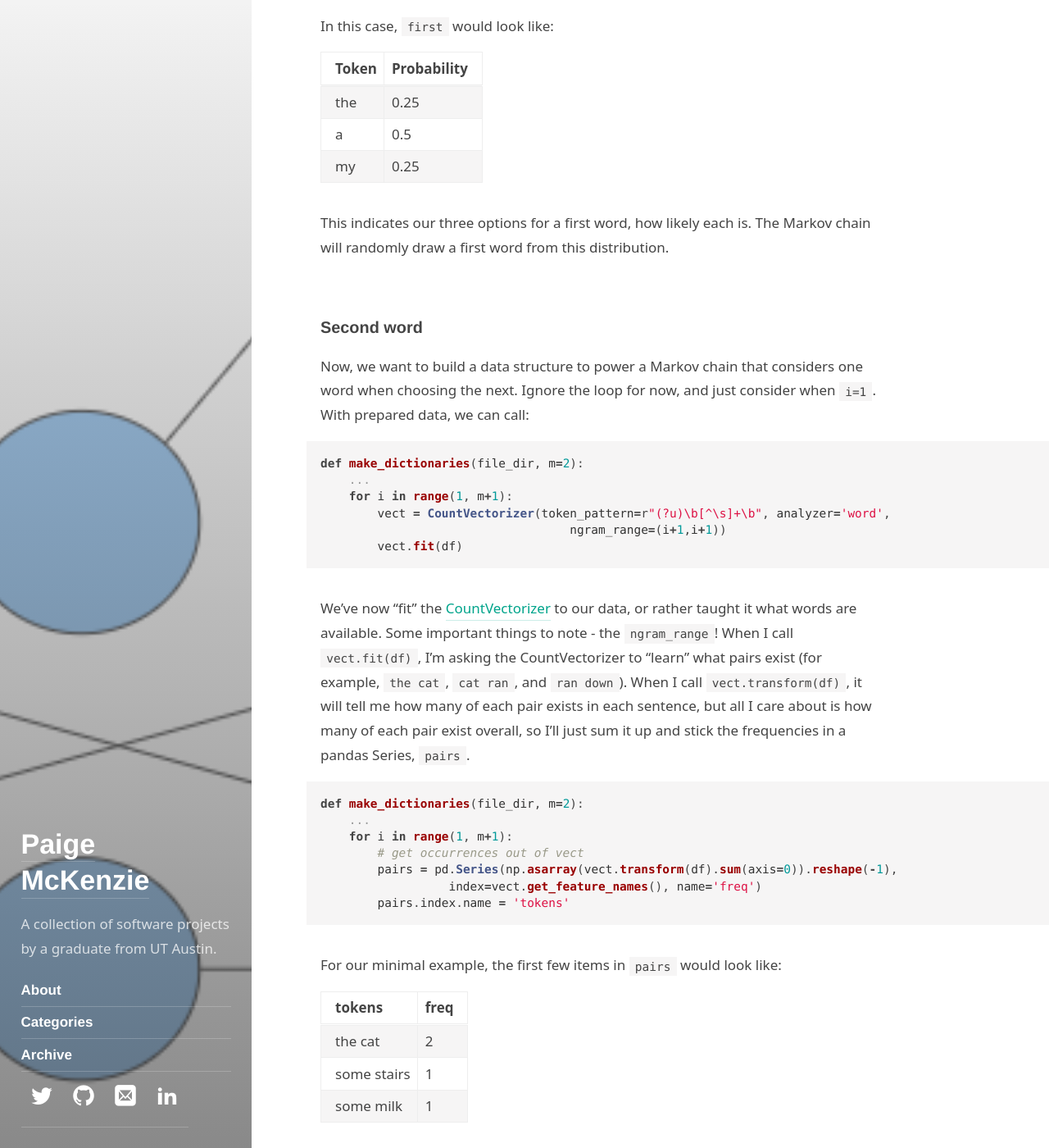
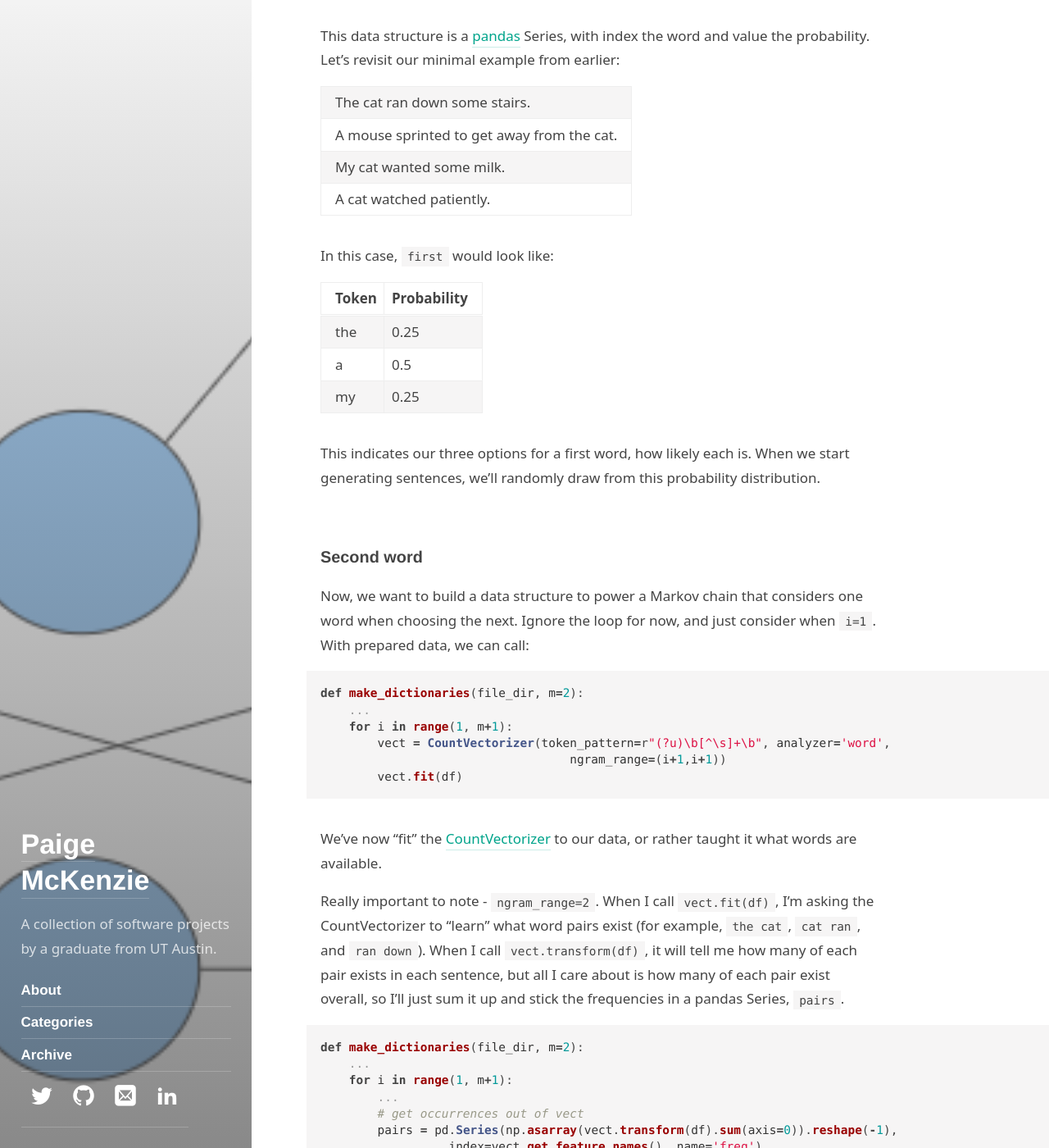
Before and after one commit to p-mckenzie/p-mckenzie.github.io, a Jekyll site: the page built from _posts/2020-11-03-markov-chains.md, in a window 1280 px wide and 1400 px high, scrolled down 8468 px. Shown: the whole window at 82% size. Built offline with Jekyll 4.4.1, drawn with Linux system fonts in a browser that asks for light colours; some web fonts are replaced; some of the changed text lies outside the part shown.

Commit message:
typos to markov

````diff
--- a/_posts/2020-11-03-markov-chains.md
+++ b/_posts/2020-11-03-markov-chains.md
@@ -9,7 +9,7 @@ title: "Markov chains for text generation"
 # This description is used to preview the page on search engines, social media, etc.
 description: >
   Generating believable sentences using Markov chains, based on input text on different topics
-  and in different styles
+  and in different styles.
 
 # (Optional) Link to an image that represents your blog post.
 # The aspect ratio should be ~16:9.
@@ -43,7 +44,7 @@ say you're spending your afternoon at home. Currently, you're watching Netflix,
 you could go walk your dog, or read a book instead. Visually,
 we could represent these "states" like this:
 
-![]({{site.url}}/assets/img/markov/couch_example.png)
+![]({{site.url}}/assets/img/markov/couch_example.PNG)
 
 Notice that the connecting lines imply we can transfer from any one state to any other - going
 straight from walking the dog to reading a book, for example.
@@ -63,7 +64,7 @@ Fundamentally, imagine building a sentence. You start with the first word, say `
 chain, we can represent `the` as our current "state," and the next word would be any state we could
 move to next.
 
-![]({{site.url}}/assets/img/markov/cat_example.png)
+![]({{site.url}}/assets/img/markov/cat_example.PNG)
 
 In this example, we could be referring to `the cat`, `the person`, or `the house`, with differing
 probabilities of each (60%, 30%, and 10%, respectively).
@@ -136,6 +137,8 @@ For my examples, however, I'll specifically use two files:
 
 1. The Federalist Papers
 2. Submitter descriptions for recipes on Allrecipes.com
+
+<br/>
 
 Markov chains fit to the first will generate sentences that sound like Hamilton, Madison and Jay
 supporting the ratification of the US Constitution. They will be more verbose, and use more
@@ -210,9 +213,10 @@ def make_dictionaries(file_dir, m=2):
 
 ## Data structures
 Say the user wants to generate text based on a Markov chain that considers 2 words when choosing
-the next. I'm storing this user-supplied parameter `-m`, or `--markovsize`.
+the next word. I'm storing this user-supplied parameter `-m`, or `--markovsize`, as `m`, and it defaults
+to 2.
 
-I'll need a different data structure to generate:
+To actually generate text like this, I'll need different data structuresfor:
 1. The first word of a sentence
 2. The second word of a sentence
 3. The 3rd and any subsequent words of a sentence
@@ -239,7 +243,7 @@ def make_dictionaries(file_dir, m=2):
     data_structs[0] = data_structs[0] / data_structs[0].sum()
 ```
 
-This data structure, `first`, is a [pandas](https://pandas.pydata.org/) Series, with
+This data structure is a [pandas](https://pandas.pydata.org/) Series, with
 index the word and value the probability. Let's
 revisit our minimal example from earlier:
 
@@ -258,7 +262,7 @@ In this case, `first` would look like:
 |my|0.25|
 
 This indicates our three options for a first word, how likely each is.
-The Markov chain will randomly draw a first word from this distribution.
+When we start generating sentences, we'll randomly draw from this probability distribution.
 
 ### Second word
 Now, we want to build a data structure to power a Markov chain that considers one word when choosing
@@ -273,8 +277,9 @@ def make_dictionaries(file_dir, m=2):
 ```
 We've now "fit" the [CountVectorizer](https://scikit-learn.org/stable/modules/generated/sklearn.feature_extraction.text.CountVectorizer.html)
 to our data, or rather taught it what words are available.
-Some important things to note - the `ngram_range`! When I call `vect.fit(df)`, I'm asking the
-CountVectorizer to "learn" what pairs exist (for example, `the cat`, `cat ran`, and `ran down`).
+
+Really important to note - `ngram_range=2`. When I call `vect.fit(df)`, I'm asking the
+CountVectorizer to "learn" what word pairs exist (for example, `the cat`, `cat ran`, and `ran down`).
 When I call `vect.transform(df)`, it will tell me how many of each pair exists in each sentence,
 but all I care about is how many of each pair exist overall, so I'll just sum it up and stick
 the frequencies in a pandas Series, `pairs`.
@@ -283,6 +288,7 @@ the frequencies in a pandas Series, `pairs`.
 def make_dictionaries(file_dir, m=2):
     ...
     for i in range(1, m+1):
+        ...
         # get occurrences out of vect
         pairs = pd.Series(np.asarray(vect.transform(df).sum(axis=0)).reshape(-1),
                   index=vect.get_feature_names(), name='freq')
@@ -304,6 +310,7 @@ and get probabilities for each different response option.
 def make_dictionaries(file_dir, m=2):
     ...
     for i in range(1, m+1):
+        ...
         # expand to 2 columns (prompt, response)
         pairs = pairs.reset_index()
         pairs = pd.concat([pairs['tokens'].str.rsplit(n=1, expand=True).rename(columns={0:'prompt', 1:'response'}),
@@ -390,32 +397,32 @@ Earlier, I mentioned using the Federalist Papers and recipe descriptions as my e
 
 Here are 3 sentences built with either 1-word, 2-word, or 3-word Markov chains, all with a random seed of 1:
 
-Recipe descriptions, 1-word:
+## Recipe descriptions, 1-word:
 1. Serve with 1 day and beer, chinese lemon juice, or chicken stock and placed in our coconut, specifically request from thailand.
 2. Cook at a delicious soup are great with lemon on hand.
 3. Some amazing pizza would not for the best melt well in canned corn and potlucks, but made as many different.
 
-Recipe descriptions, 2-word:
+## Recipe descriptions, 2-word:
 1. Serve with a gingersnap crust.
 2. I hate cooking.
 3. Serve with basmati rice ahead.
 
-Recipe descriptions, 3-word:
+## Recipe descriptions, 3-word:
 1. Serve with a fresh cream cheese dill spread and tomatoes and lettuce on toasty french bread, if desired.
 2. Baked with butter.
 3. Thai style chicken dish with sun-dried tomatoes, spinach, cheeses and spices is sealed inside wrappers, then baked hot and fresh.
 
-Federalist Papers, 1-word:
+## Federalist Papers, 1-word:
 1. If there an efficient government because in one moment that no.
 2. It will all the latter it, as to us from the states which at a defense.
 3. The latter within the press, that there are supported these qualities, there are liable to defray from both abroad.
 
-Federalist Papers, 2-word:
+## Federalist Papers, 2-word:
 1. If there are such things as political axioms, the propriety of a previous adoption, as the constitution has supplied a material omission in the articles of confederation.
 2. The latter within the limits of their duty but this stern virtue is the growth of few soils and in the one case as to the order of society, and have occasioned an almost universal prostration of morals.
 3. Experience, and would essentially embarrass its measures.
 
-Federalist Papers, 3-word:
+## Federalist Papers, 3-word:
 1. If there are such things as political axioms, the propriety of a previous adoption, as the constitution has supplied a material omission in the articles of confederation.
 2. The latter within the limits of their duty but this stern virtue is the growth of few soils and in the one case as to the order of society, and have occasioned an almost universal prostration of morals.
 3. Several departments, is not among the vices of their constitution.
@@ -440,3 +447,19 @@ being overly constrained to the point of duplicating sentences in the training t
 # Code
 The full code is available in `generate_sentences.py` in my [software-examples](https://github.com/p-mckenzie/software-examples)
 repository.
+
+`generate_sentences.py` usage:
+
+```
+--filename FILENAME, -f FILENAME
+                    Path to raw .txt file. If none is provided, defaults
+                    to most recently-created dictionaries.
+--simulations SIMULATIONS, -s SIMULATIONS
+                    the # of random sentences to build, defaults to 10
+--markovsize MARKOVSIZE, -m MARKOVSIZE
+                    the # of tokens to consider when building sentences,
+                    defaults to 2
+--randomseed RANDOMSEED, -r RANDOMSEED
+                    the random seed to use when building sentences,
+                    defaults to 1
+```
````
Also changed, not shown: other parts of _posts/2020-11-03-markov-chains.md (+4 -3 lines), _posts/2020-07-30-tic-tac-toe.md (+1 -1 lines), _posts/2020-10-08-tic-tac-toe-2.md (+1 -1 lines).
